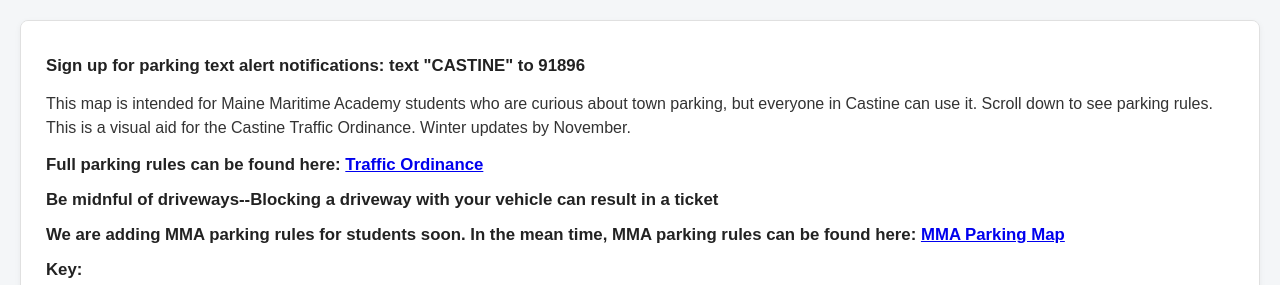
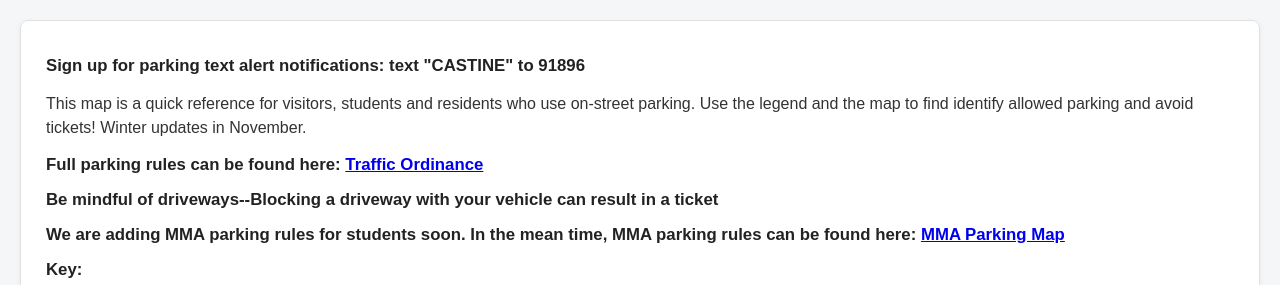
Before and after one commit to castinetown/castinetown.github.io, a plain HTML site: page index.html in a window 1280 px wide. Shown: the top 285 px of the page. Drawn offline with Linux system fonts and the light colour scheme.

Commit message:
Update index.html

```diff
--- a/index.html
+++ b/index.html
@@ -109,9 +109,9 @@
     <!-- Explanatory Text Box -->
     <div id="info-box">
         <h2>Sign up for parking text alert notifications: text "CASTINE" to 91896</h2>
-        <p>This map is intended for Maine Maritime Academy students who are curious about town parking, but everyone in Castine can use it. Scroll down to see parking rules. This is a visual aid for the Castine Traffic Ordinance. Winter updates by November.</p>
+        <p>This map is a quick reference for visitors, students and residents who use on-street parking. Use the legend and the map to find identify allowed parking and avoid tickets! Winter updates in November.</p>
         <h2>Full parking rules can be found here: <a href="https://webgen1files1.revize.com/castineme2/Documents/Traffic%20Ordinance%20-%202026.02.02.pdf?t=202607141550020&t=202607141550020">Traffic Ordinance</a> </h2>
-        <h2>Be midnful of driveways--Blocking a driveway with your vehicle can result in a ticket</h2>
+        <h2>Be mindful of driveways--Blocking a driveway with your vehicle can result in a ticket</h2>
         <h2>We are adding MMA parking rules for students soon. In the mean time, MMA parking rules can be found here: <a href="https://mainemaritime.edu/campus-safety/wp-content/uploads/sites/9/2023/09/campus-parking-map.pdf">MMA Parking Map</a> </h2>
         <h2>Key:</h2>
         <ul class="key-list">
```
